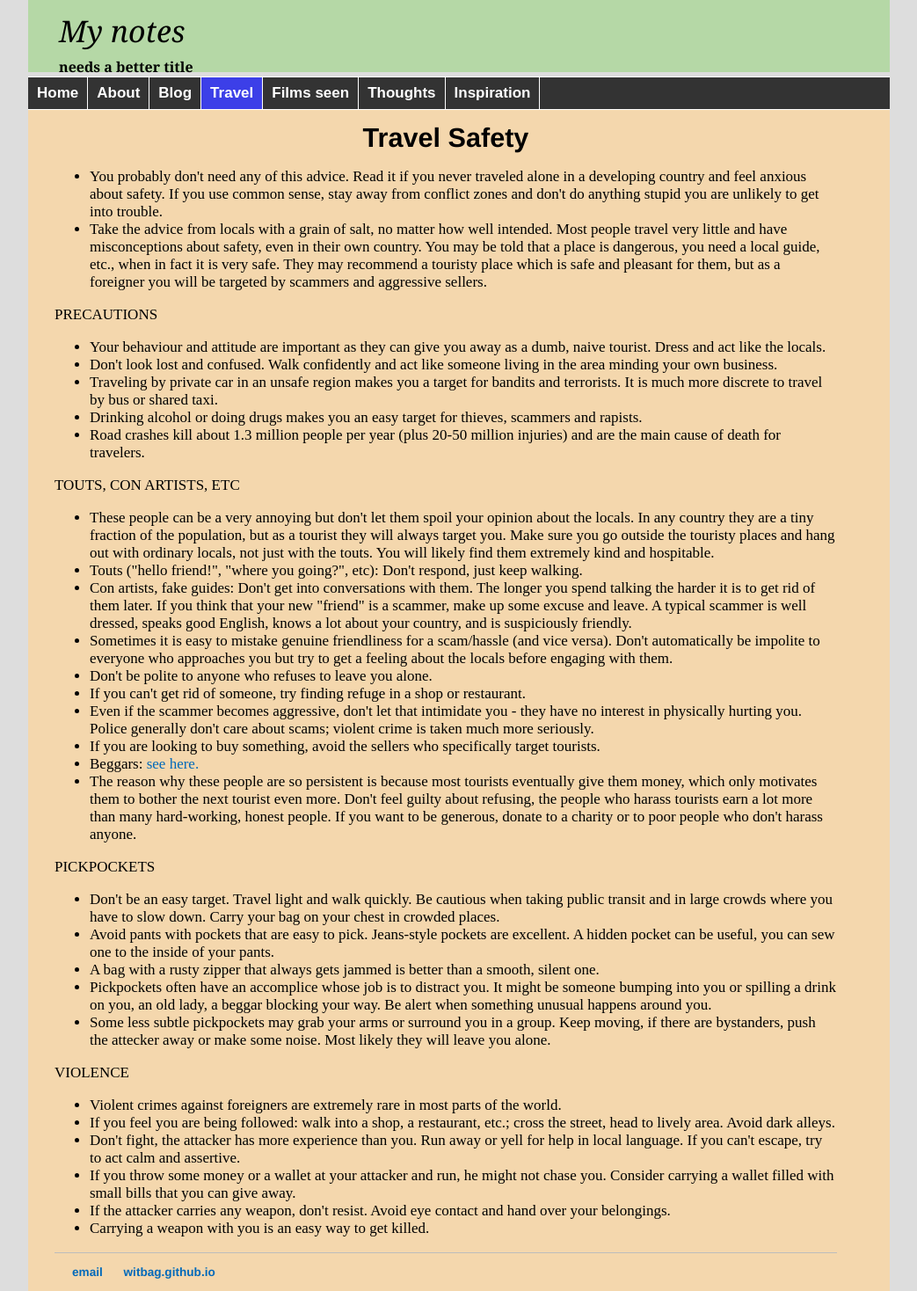
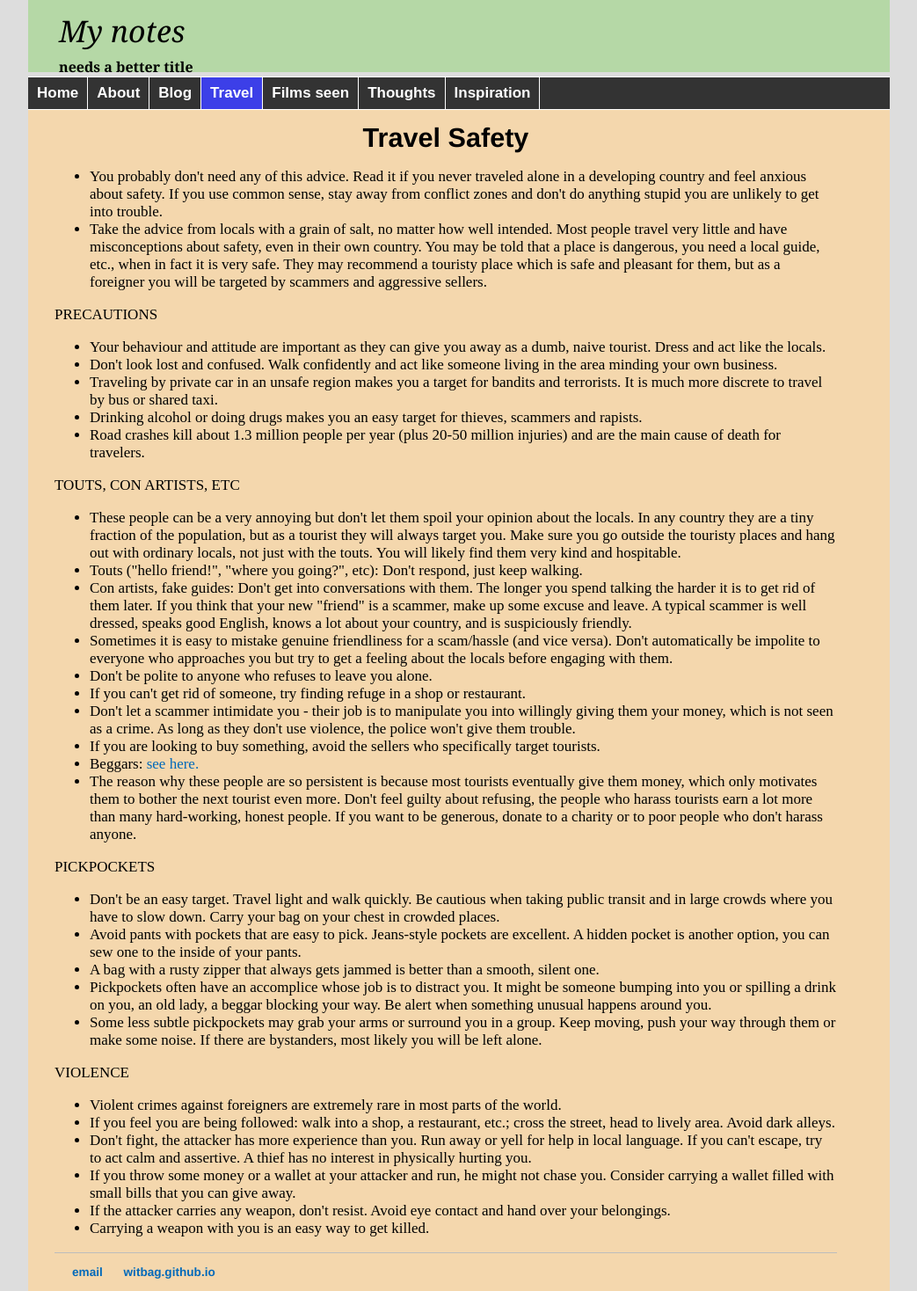
Before and after one commit to witbag/witbag.github.io, a Jekyll site: the page built from travel/safety.html, in a window 1280 px wide. Shown: the whole page at 88% size, without its empty margins (118-1161 px from the left). Built offline with Jekyll 4.4.1, drawn with Linux system fonts in a browser that asks for light colours.

Commit message:
Update safety.html

```diff
--- a/travel/safety.html
+++ b/travel/safety.html
@@ -22,13 +22,13 @@ title: Travel advice
 </ul>
 <p>TOUTS, CON ARTISTS, ETC</p>
 <ul>
-<li>These people can be a very annoying but don't let them spoil your opinion about the locals. In any country they are a tiny fraction of the population, but as a tourist they will always target you. Make sure you go outside the touristy places and hang out with ordinary locals, not just with the touts. You will likely find them extremely kind and hospitable. </li>
+<li>These people can be a very annoying but don't let them spoil your opinion about the locals. In any country they are a tiny fraction of the population, but as a tourist they will always target you. Make sure you go outside the touristy places and hang out with ordinary locals, not just with the touts. You will likely find them very kind and hospitable. </li>
 <li>Touts ("hello friend!", "where you going?", etc): Don't respond, just keep walking.</li>
 <li>Con artists, fake guides: Don't get into conversations with them. The longer you spend talking the harder it is to get rid of them later. If you think that your new "friend" is a scammer, make up some excuse and leave. A typical scammer is well dressed, speaks good English, knows a lot about your country, and is suspiciously friendly.</li>
 <li>Sometimes it is easy to mistake genuine friendliness for a scam/hassle (and vice versa). Don't automatically be impolite to everyone who approaches you but try to get a feeling about the locals before engaging with them.</li>
 <li>Don't be polite to anyone who refuses to leave you alone.</li>
 <li>If you can't get rid of someone, try finding refuge in a shop or restaurant.</li>
-<li>Even if the scammer becomes aggressive, don't let that intimidate you - they have no interest in physically hurting you. Police generally don't care about scams; violent crime is taken much more seriously.</li>
+<li>Don't let a scammer intimidate you - their job is to manipulate you into willingly giving them your money, which is not seen as a crime. As long as they don't use violence, the police won't give them trouble.</li>
 <li>If you are looking to buy something, avoid the sellers who specifically target tourists.</li>
 <li>Beggars: <a href="ethics.html">see here.</a></li>
 <li>The reason why these people are so persistent is because most tourists eventually give them money, which only motivates them to bother the next tourist even more. Don't feel guilty about refusing, the people who harass tourists earn a lot more than many hard-working, honest people. If you want to be generous, donate to a charity or to poor people who don't harass anyone.</li>
@@ -36,16 +36,16 @@ title: Travel advice
 <p>PICKPOCKETS</p>
 <ul>
 <li>Don't be an easy target. Travel light and walk quickly. Be cautious when taking public transit and in large crowds where you have to slow down. Carry your bag on your chest in crowded places.</li>
-<li>Avoid pants with pockets that are easy to pick. Jeans-style pockets are excellent. A hidden pocket can be useful, you can sew one to the inside of your pants.</li>
+<li>Avoid pants with pockets that are easy to pick. Jeans-style pockets are excellent. A hidden pocket is another option, you can sew one to the inside of your pants.</li>
 <li>A bag with a rusty zipper that always gets jammed is better than a smooth, silent one.</li>
 <li>Pickpockets often have an accomplice whose job is to distract you. It might be someone bumping into you or spilling a drink on you, an old lady, a beggar blocking your way. Be alert when something unusual happens around you. </li>
-<li>Some less subtle pickpockets may grab your arms or surround you in a group. Keep moving, if there are bystanders, push the attecker away or make some noise. Most likely they will leave you alone.</li>
+<li>Some less subtle pickpockets may grab your arms or surround you in a group. Keep moving, push your way through them or make some noise. If there are bystanders, most likely you will be left alone.</li>
 </ul>
 <p>VIOLENCE</p>
 <ul>
 <li>Violent crimes against foreigners are extremely rare in most parts of the world.</li>
 <li>If you feel you are being followed: walk into a shop, a restaurant, etc.; cross the street, head to lively area. Avoid dark alleys.</li>
-<li>Don't fight, the attacker has more experience than you. Run away or yell for help in local language. If you can't escape, try to act calm and assertive.</li>
+<li>Don't fight, the attacker has more experience than you. Run away or yell for help in local language. If you can't escape, try to act calm and assertive. A thief has no interest in physically hurting you.</li>
 <li>If you throw some money or a wallet at your attacker and run, he might not chase you. Consider carrying a wallet filled with small bills that you can give away.</li>
 <li>If the attacker carries any weapon, don't resist. Avoid eye contact and hand over your belongings.</li>
 <li>Carrying a weapon with you is an easy way to get killed.</li>
```
